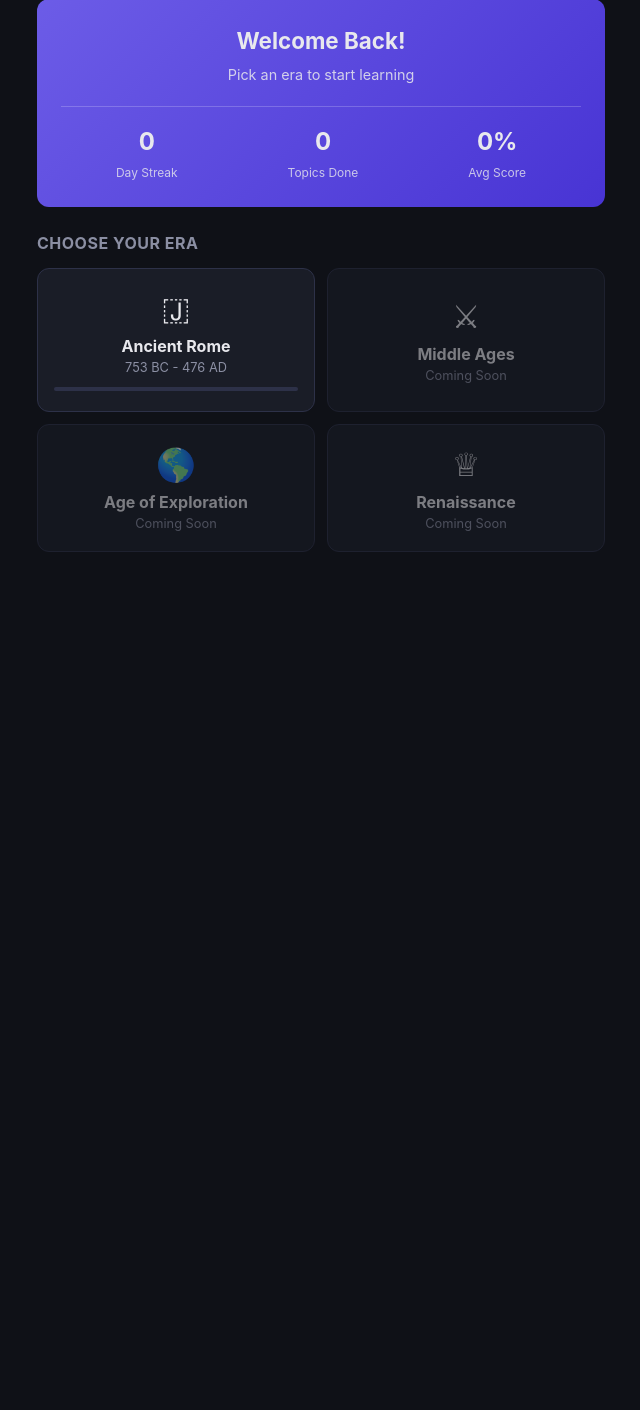
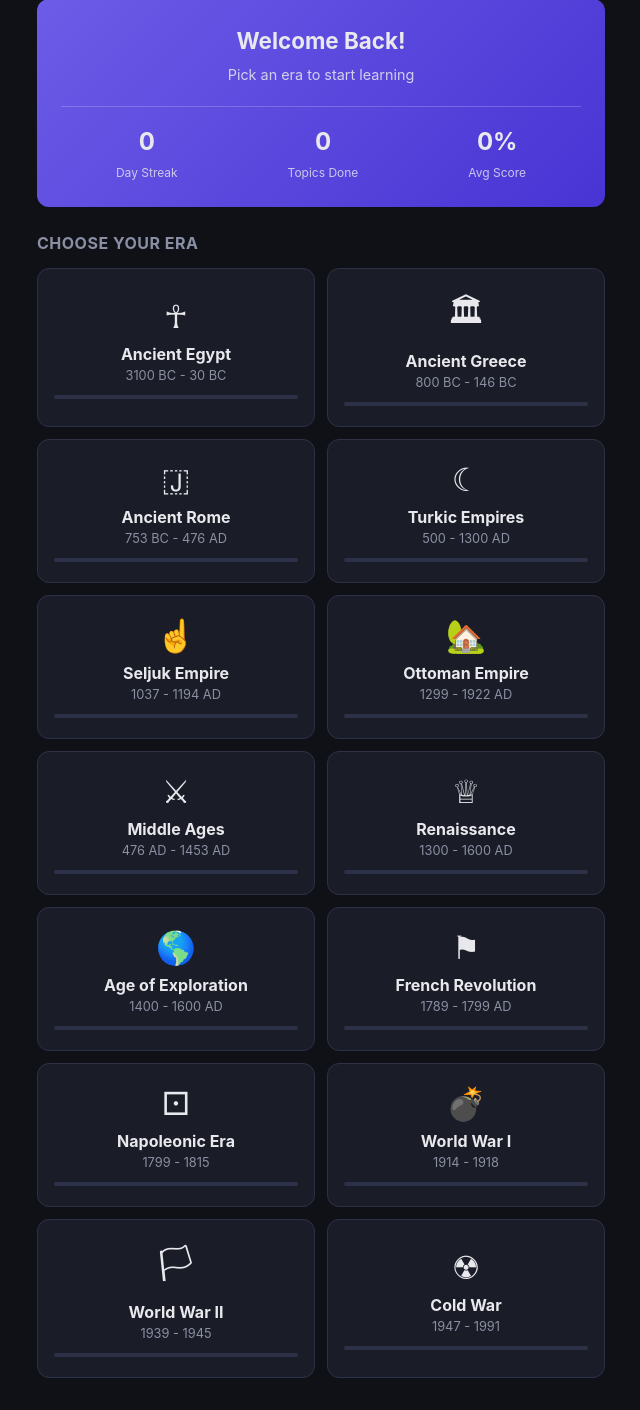
Before and after one commit to mashreghal/HistoryTraniner, a Flask app: page / in a window 1280 px wide. Shown: the part 89-1499 px from the top of the page, without its empty margins (319-959 px from the left). Before the commit the page ends 641 px from the top, so only its background shows below. Run offline with Flask 3, Linux system fonts and the light colour scheme.

Commit message:
Enhance era selection and progress tracking in the history training app
- Update environment variable loading in app.py for better clarity.
- Implement dynamic progress bars for multiple historical eras in app.js.
- Add new era selection buttons for Ancient Egypt, Ancient Greece, Turkic Empires, Seljuk Empire, Ottoman Empire, Middle Ages, Renaissance, Age of Exploration, French Revolution, Napoleonic Era, World War I, World War II, and Cold War in index.html.
- Introduce JSON data files for Turkic Migrations and Empires and Ottoman Empire, including detailed topics and descriptions.

```diff
--- a/app.py
+++ b/app.py
@@ -7,7 +7,7 @@ from flask import Flask, render_template, request, jsonify
 from dotenv import load_dotenv
 import anthropic
 
-load_dotenv(override=True)
+load_dotenv(Path(__file__).resolve().parent / ".env", override=True)
 
 app = Flask(__name__)
 client = anthropic.Anthropic(api_key=os.getenv("ANTHROPIC_API_KEY"))
--- a/static/js/app.js
+++ b/static/js/app.js
@@ -149,12 +149,33 @@ function updateHomeStats() {
     document.getElementById("stat-score").textContent =
         scoreCount > 0 ? Math.round((totalScore / (scoreCount * 5)) * 100) + "%" : "0%";
 
-    // Update era progress bars
-    const romeProgress = progress.eras["Ancient Rome"];
-    if (romeProgress && currentCurriculum) {
-        const pct = (romeProgress.completedTopics.length / currentCurriculum.topics.length) * 100;
-        const bar = document.querySelector("#progress-ancient-rome .era-progress-bar");
-        if (bar) bar.style.width = pct + "%";
+    // Update era progress bars for all eras
+    const eraIdMap = {
+        "Ancient Egypt": "progress-ancient-egypt",
+        "Ancient Greece": "progress-ancient-greece",
+        "Ancient Rome": "progress-ancient-rome",
+        "Turkic Migrations and Empires": "progress-turkic-empires",
+        "Seljuk Empire": "progress-seljuk-empire",
+        "Ottoman Empire": "progress-ottoman-empire",
+        "Middle Ages": "progress-middle-ages",
+        "Renaissance": "progress-renaissance",
+        "Age of Exploration": "progress-age-of-exploration",
+        "French Revolution": "progress-french-revolution",
+        "Napoleonic Era": "progress-napoleonic-era",
+        "World War I": "progress-world-war-i",
+        "World War II": "progress-world-war-ii",
+        "Cold War": "progress-cold-war"
+    };
+    for (const era in progress.eras) {
+        const ep = progress.eras[era];
+        const elId = eraIdMap[era];
+        if (elId && ep.completedTopics.length > 0) {
+            const bar = document.querySelector(`#${elId} .era-progress-bar`);
+            // Assume 15 topics per era as default if curriculum not loaded
+            const total = (currentCurriculum && currentEra === era) ? currentCurriculum.topics.length : 15;
+            const pct = Math.min((ep.completedTopics.length / total) * 100, 100);
+            if (bar) bar.style.width = pct + "%";
+        }
     }
 
     // Update welcome message
@@ -164,9 +185,6 @@ function updateHomeStats() {
     }
 }
 
-function showComingSoon() {
-    showToast("Coming soon! More eras will be added.");
-}
 
 // === Era Selection ===
 async function selectEra(era) {
--- a/templates/index.html
+++ b/templates/index.html
@@ -49,6 +49,22 @@
 
             <h3 class="section-title">Choose Your Era</h3>
             <div class="era-grid">
+                <button class="era-card" onclick="selectEra('Ancient Egypt')">
+                    <div class="era-emoji">&#9765;</div>
+                    <h3>Ancient Egypt</h3>
+                    <p>3100 BC - 30 BC</p>
+                    <div class="era-progress" id="progress-ancient-egypt">
+                        <div class="era-progress-bar" style="width: 0%"></div>
+                    </div>
+                </button>
+                <button class="era-card" onclick="selectEra('Ancient Greece')">
+                    <div class="era-emoji">&#127963;</div>
+                    <h3>Ancient Greece</h3>
+                    <p>800 BC - 146 BC</p>
+                    <div class="era-progress" id="progress-ancient-greece">
+                        <div class="era-progress-bar" style="width: 0%"></div>
+                    </div>
+                </button>
                 <button class="era-card" onclick="selectEra('Ancient Rome')">
                     <div class="era-emoji">&#127471;</div>
                     <h3>Ancient Rome</h3>
@@ -57,20 +73,93 @@
                         <div class="era-progress-bar" style="width: 0%"></div>
                     </div>
                 </button>
-                <button class="era-card locked" onclick="showComingSoon()">
+                <button class="era-card" onclick="selectEra('Turkic Migrations and Empires')">
+                    <div class="era-emoji">&#9790;</div>
+                    <h3>Turkic Empires</h3>
+                    <p>500 - 1300 AD</p>
+                    <div class="era-progress" id="progress-turkic-empires">
+                        <div class="era-progress-bar" style="width: 0%"></div>
+                    </div>
+                </button>
+                <button class="era-card" onclick="selectEra('Seljuk Empire')">
+                    <div class="era-emoji">&#9757;</div>
+                    <h3>Seljuk Empire</h3>
+                    <p>1037 - 1194 AD</p>
+                    <div class="era-progress" id="progress-seljuk-empire">
+                        <div class="era-progress-bar" style="width: 0%"></div>
+                    </div>
+                </button>
+                <button class="era-card" onclick="selectEra('Ottoman Empire')">
+                    <div class="era-emoji">&#127969;</div>
+                    <h3>Ottoman Empire</h3>
+                    <p>1299 - 1922 AD</p>
+                    <div class="era-progress" id="progress-ottoman-empire">
+                        <div class="era-progress-bar" style="width: 0%"></div>
+                    </div>
+                </button>
+                <button class="era-card" onclick="selectEra('Middle Ages')">
                     <div class="era-emoji">&#9876;</div>
                     <h3>Middle Ages</h3>
-                    <p>Coming Soon</p>
+                    <p>476 AD - 1453 AD</p>
+                    <div class="era-progress" id="progress-middle-ages">
+                        <div class="era-progress-bar" style="width: 0%"></div>
+                    </div>
                 </button>
-                <button class="era-card locked" onclick="showComingSoon()">
+                <button class="era-card" onclick="selectEra('Renaissance')">
+                    <div class="era-emoji">&#9813;</div>
+                    <h3>Renaissance</h3>
+                    <p>1300 - 1600 AD</p>
+                    <div class="era-progress" id="progress-renaissance">
+                        <div class="era-progress-bar" style="width: 0%"></div>
+                    </div>
+                </button>
+                <button class="era-card" onclick="selectEra('Age of Exploration')">
                     <div class="era-emoji">&#127758;</div>
                     <h3>Age of Exploration</h3>
-                    <p>Coming Soon</p>
+                    <p>1400 - 1600 AD</p>
+                    <div class="era-progress" id="progress-age-of-exploration">
+                        <div class="era-progress-bar" style="width: 0%"></div>
+                    </div>
                 </button>
-                <button class="era-card locked" onclick="showComingSoon()">
-                    <div class="era-emoji">&#9813;</div>
-                    <h3>Renaissance</h3>
-                    <p>Coming Soon</p>
+                <button class="era-card" onclick="selectEra('French Revolution')">
+                    <div class="era-emoji">&#9873;</div>
+                    <h3>French Revolution</h3>
+                    <p>1789 - 1799 AD</p>
+                    <div class="era-progress" id="progress-french-revolution">
+                        <div class="era-progress-bar" style="width: 0%"></div>
+                    </div>
+                </button>
+                <button class="era-card" onclick="selectEra('Napoleonic Era')">
+                    <div class="era-emoji">&#9856;</div>
+                    <h3>Napoleonic Era</h3>
+                    <p>1799 - 1815</p>
+                    <div class="era-progress" id="progress-napoleonic-era">
+                        <div class="era-progress-bar" style="width: 0%"></div>
+                    </div>
+                </button>
+                <button class="era-card" onclick="selectEra('World War I')">
+                    <div class="era-emoji">&#128163;</div>
+                    <h3>World War I</h3>
+                    <p>1914 - 1918</p>
+                    <div class="era-progress" id="progress-world-war-i">
+                        <div class="era-progress-bar" style="width: 0%"></div>
+                    </div>
+                </button>
+                <button class="era-card" onclick="selectEra('World War II')">
+                    <div class="era-emoji">&#127987;</div>
+                    <h3>World War II</h3>
+                    <p>1939 - 1945</p>
+                    <div class="era-progress" id="progress-world-war-ii">
+                        <div class="era-progress-bar" style="width: 0%"></div>
+                    </div>
+                </button>
+                <button class="era-card" onclick="selectEra('Cold War')">
+                    <div class="era-emoji">&#9762;</div>
+                    <h3>Cold War</h3>
+                    <p>1947 - 1991</p>
+                    <div class="era-progress" id="progress-cold-war">
+                        <div class="era-progress-bar" style="width: 0%"></div>
+                    </div>
                 </button>
             </div>
         </div>
```
Also changed, not shown: 3 other files.
